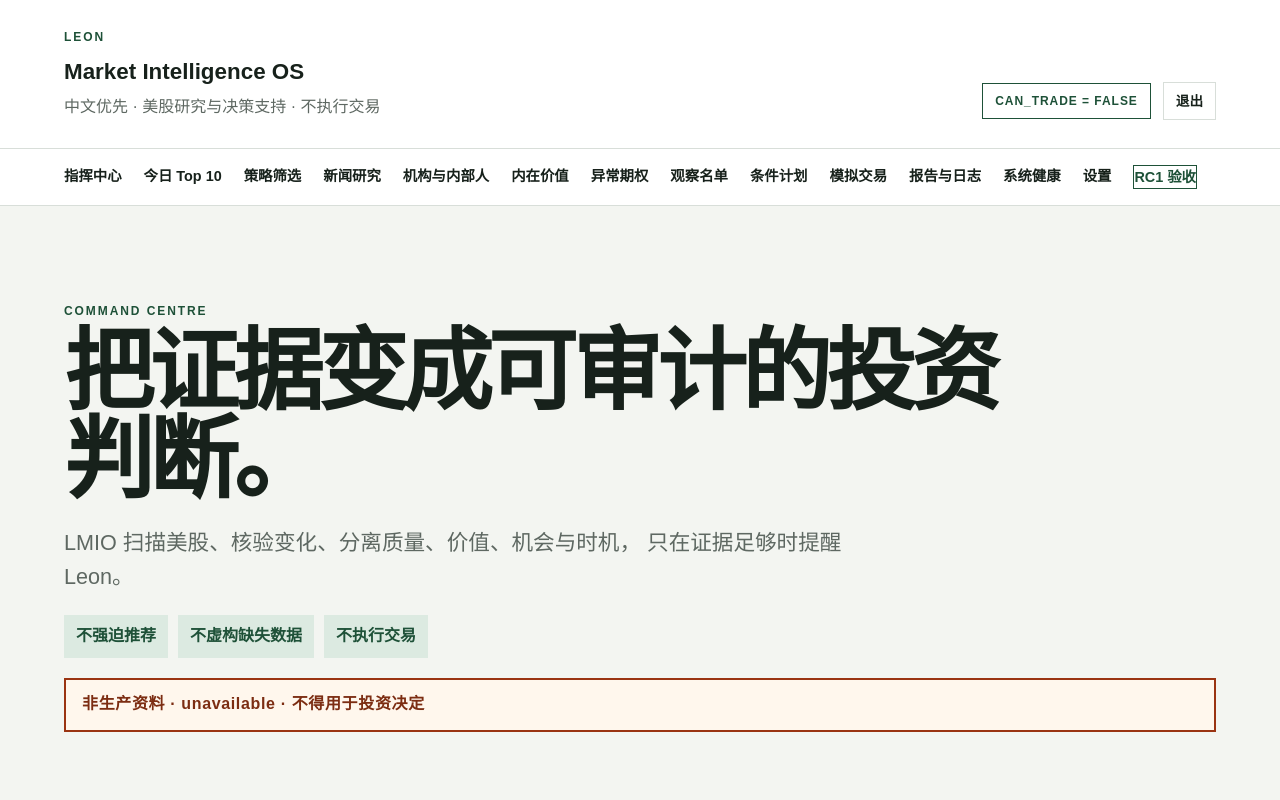
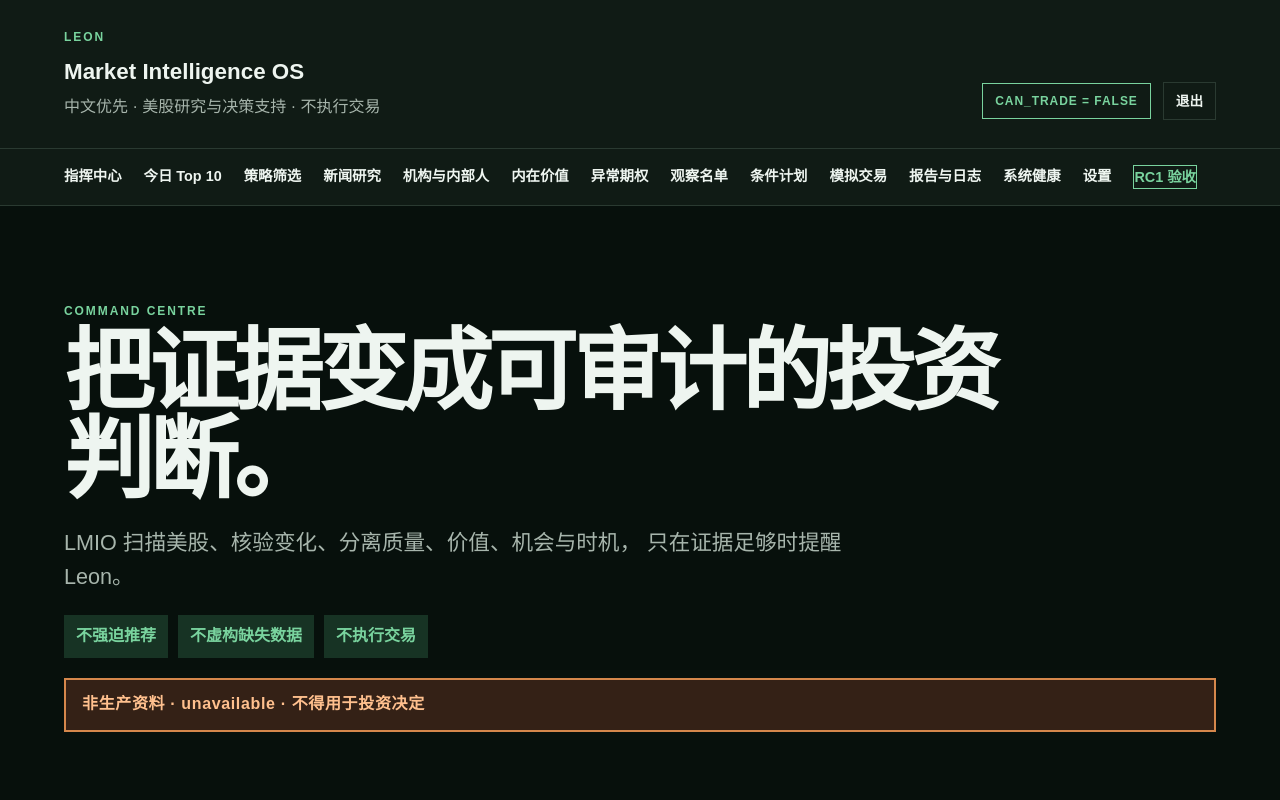
Before and after one commit to thepig365/leon-market-intelligence-os, a Next.js app in the folder apps/dashboard/: page / in a window 1280 px wide. Shown: the top 800 px of the page. Built offline with nearby package versions, Linux system fonts and the light colour scheme; no server answers.

Commit message:
LMIO: apply night interface across dashboard

```diff
--- a/apps/dashboard/src/app/globals.css
+++ b/apps/dashboard/src/app/globals.css
@@ -1,12 +1,17 @@
 :root {
-  --ink: #17211b;
-  --muted: #5e6862;
-  --line: #d8ded9;
-  --paper: #f3f5f1;
-  --surface: #ffffff;
-  --accent: #1e5138;
-  --accent-soft: #dceae1;
-  --warning: #7a5521;
+  color-scheme: dark;
+  --ink: #eef5f0;
+  --muted: #a7b5ac;
+  --line: #2a3a31;
+  --paper: #07100c;
+  --surface: #101b15;
+  --surface-raised: #14231b;
+  --accent: #79d39e;
+  --accent-deep: #1d5c3b;
+  --accent-soft: #173324;
+  --on-accent: #f4fff7;
+  --warning: #e3bb78;
+  --danger: #ff9b8c;
 }
 
 * {
@@ -18,6 +23,7 @@ body {
   background: var(--paper);
   color: var(--ink);
   font: 16px/1.55 Arial, "Noto Sans SC", sans-serif;
+  min-height: 100vh;
 }
 
 a {
@@ -25,7 +31,7 @@ a {
 }
 
 a:focus-visible {
-  outline: 3px solid #1f6a49;
+  outline: 3px solid #9be8ba;
   outline-offset: 4px;
 }
 
@@ -176,6 +182,7 @@ a:focus-visible {
   display: flex;
   justify-content: space-between;
   padding: 28px clamp(20px, 5vw, 72px);
+  box-shadow: 0 12px 32px rgba(0, 0, 0, 0.2);
 }
 
 .brand a {
@@ -232,7 +239,7 @@ a:focus-visible {
 .googleSignIn button:focus-visible,
 .signInForm button:focus-visible,
 .signInForm input:focus-visible {
-  outline: 3px solid #1f6a49;
+  outline: 3px solid #9be8ba;
   outline-offset: 3px;
 }
 
@@ -294,9 +301,9 @@ footer {
 }
 
 .googleSignIn button {
-  background: var(--accent);
+  background: var(--accent-deep);
   border: 0;
-  color: white;
+  color: var(--on-accent);
   cursor: pointer;
   font: inherit;
   font-weight: 700;
@@ -337,6 +344,7 @@ footer {
 }
 
 .signInForm input {
+  background: var(--paper);
   border: 1px solid var(--line);
   color: var(--ink);
   font: inherit;
@@ -345,9 +353,9 @@ footer {
 }
 
 .signInForm button {
-  background: var(--accent);
+  background: var(--accent-deep);
   border: 0;
-  color: white;
+  color: var(--on-accent);
   cursor: pointer;
   font: inherit;
   font-weight: 700;
@@ -355,9 +363,9 @@ footer {
 }
 
 .formError {
-  background: #fff1ee;
-  border: 1px solid #b34231;
-  color: #7b271d !important;
+  background: #351816;
+  border: 1px solid #c96557;
+  color: #ffb2a7 !important;
   padding: 12px;
 }
 
@@ -401,9 +409,9 @@ h1 {
 
 .syntheticWatermark {
   margin-top: 1.25rem;
-  border: 2px solid #9a3412;
-  background: #fff7ed;
-  color: #7c2d12;
+  border: 2px solid #d5874c;
+  background: #342116;
+  color: #ffc08e;
   padding: 0.8rem 1rem;
   font-weight: 800;
   letter-spacing: 0.04em;
@@ -528,7 +536,7 @@ h1 {
 .researchNotice {
   align-items: flex-start;
   background: var(--accent-soft);
-  border: 1px solid #bdd4c5;
+  border: 1px solid #315d43;
   display: flex;
   gap: 24px;
   justify-content: space-between;
@@ -576,7 +584,7 @@ h1 {
 
 .tickerLink {
   color: var(--accent);
-  text-decoration-color: #9cbcac;
+  text-decoration-color: #4f8e69;
   text-decoration-thickness: 2px;
   text-underline-offset: 5px;
 }
@@ -593,8 +601,8 @@ h1 {
 
 .rank {
   align-items: center;
-  background: var(--accent);
-  color: white;
+  background: var(--accent-deep);
+  color: var(--on-accent);
   display: inline-flex;
   font-size: 0.78rem;
   font-weight: 700;
@@ -689,8 +697,8 @@ h1 {
 }
 
 .chartLink:hover {
-  background: var(--accent);
-  color: white;
+  background: var(--accent-deep);
+  color: var(--on-accent);
 }
 
 .researchFooter {
@@ -1059,13 +1067,13 @@ h1 {
 }
 
 .warningList li {
-  border-left-color: #d7bd8b;
+  border-left-color: #a67c42;
 }
 
 .quickActions {
   align-items: flex-start;
-  background: var(--accent);
-  color: white;
+  background: var(--accent-deep);
+  color: var(--on-accent);
   display: grid;
   gap: 28px;
   grid-template-columns: minmax(220px, 0.8fr) 1.2fr;
@@ -1075,7 +1083,7 @@ h1 {
 
 .quickActions .eyebrow,
 .quickActions p {
-  color: #dceae1;
+  color: #cce9d7;
 }
 
 .quickActions h2,
@@ -1097,8 +1105,8 @@ h1 {
 }
 
 .quickActions a:hover {
-  background: white;
-  color: var(--accent);
+  background: var(--on-accent);
+  color: #15442d;
 }
 
 .auditFooter {
@@ -1403,9 +1411,9 @@ footer {
 
 .controlGrid button,
 .acceptanceChecklist button {
-  background: var(--accent);
+  background: var(--accent-deep);
   border: 1px solid var(--accent);
-  color: white;
+  color: var(--on-accent);
   cursor: pointer;
   font: inherit;
   font-weight: 800;
```
